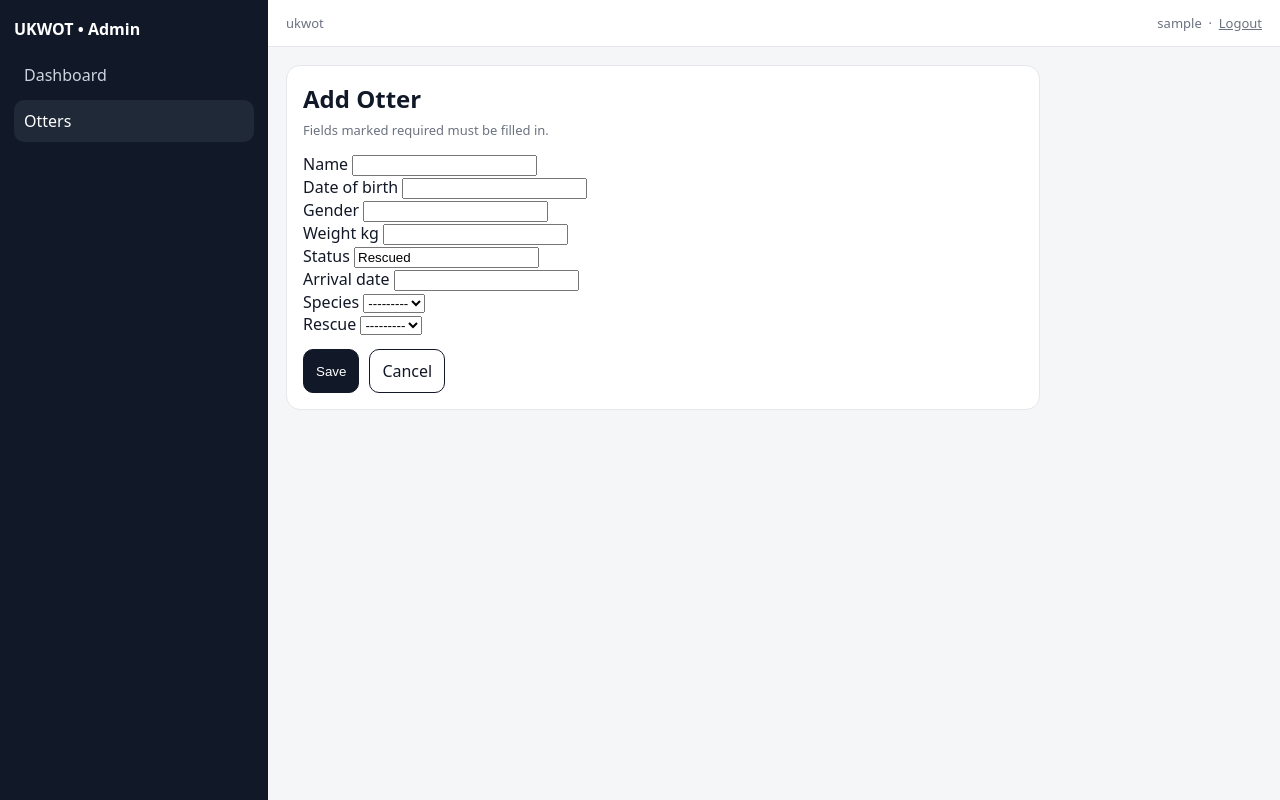
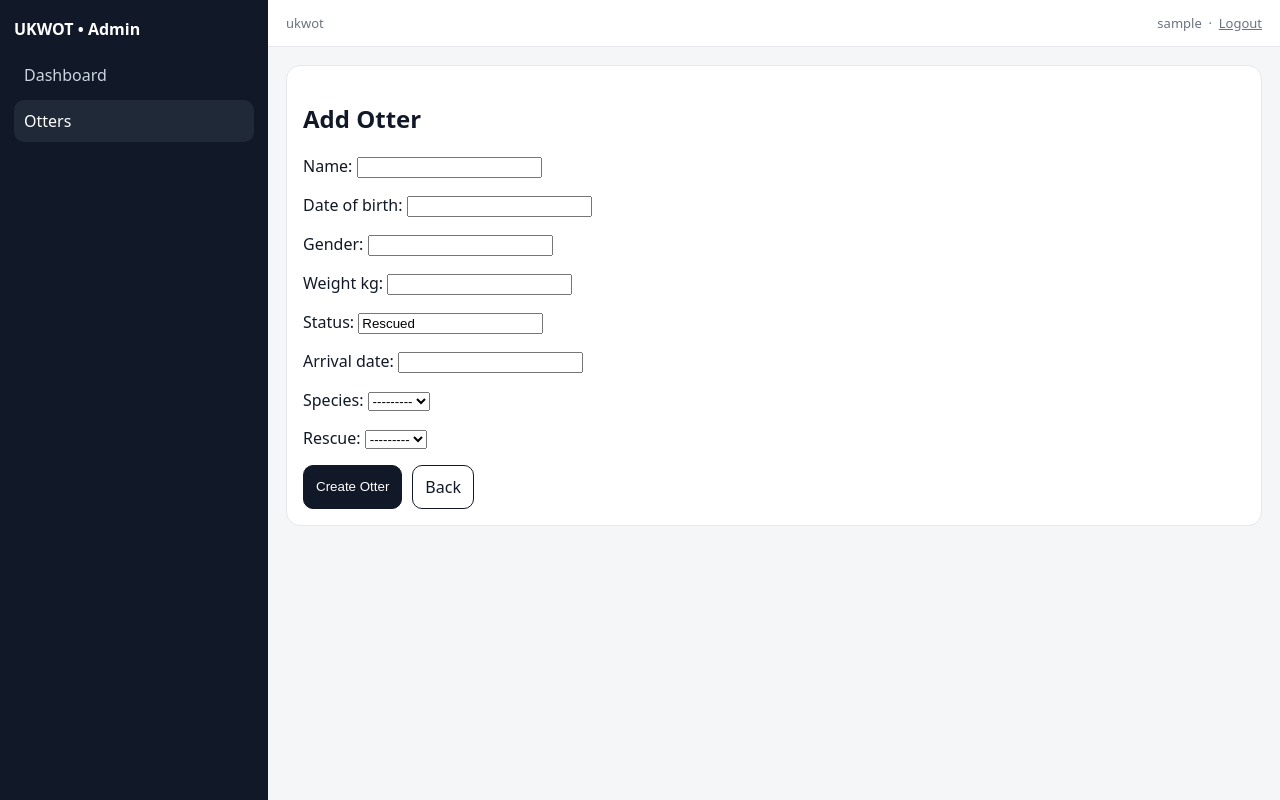
Before and after one commit to jddrtn/ukwot-app, a Django app: page /otters/new/ in a window 1280 px wide. Run offline with Django 5.2, Linux system fonts and the light colour scheme; the visitor is signed in with stand-in values (Sample User, id 1); data that the repository does not hold is empty.

Commit message:
Added a back button to otter form

```diff
--- a/ukwot/templates/dashboard/base.html
+++ b/ukwot/templates/dashboard/base.html
@@ -132,17 +132,20 @@
     <aside class="sidebar">
       <div class="brand">UKWOT • Admin</div>
 
-      <!-- Navigation links: active_page is passed from each view -->
+<!-- Sidebar navigation -->
 <nav class="nav">
+  <!-- Dashboard link -->
   <a href="{% url 'dashboard_home' %}"
      class="{% if active_page == 'home' %}active{% endif %}">
     Dashboard
   </a>
 
+  <!-- Otters link -->
   <a href="{% url 'otter_list' %}"
      class="{% if active_page == 'otters' %}active{% endif %}">
     Otters
   </a>
+</nav>
 
         {# Add more links later (Species, Rescue Cases) #}
         {# <a href="{% url 'species_list' %}" class="{% if active_page == 'species' %}active{% endif %}">Species</a> #}
--- a/ukwot/templates/otters/otter_form.html
+++ b/ukwot/templates/otters/otter_form.html
@@ -1,30 +1,43 @@
 {% extends "dashboard/base.html" %}
-{% block title %}{% if mode == "create" %}Add Otter{% else %}Edit Otter{% endif %}{% endblock %}
+{% block title %}Otter{% endblock %}
+
 {% block content %}
-  <div class="card" style="max-width:720px;">
-    <h2 style="margin:0 0 6px;">
-      {% if mode == "create" %}Add Otter{% else %}Edit Otter{% endif %}
+<div class="card">
+
+  <!-- Page title changes depending on create or edit mode -->
+  <h2>
+    {% if mode == "create" %}
+      Add Otter
+    {% else %}
+      Edit Otter
+    {% endif %}
   </h2>
-    <p class="muted" style="margin:0 0 14px;">Fields marked required must be filled in.</p>
 
+  <!-- Otter form -->
   <form method="post">
     {% csrf_token %}
-      {{ form.non_field_errors }}
 
-      {% for field in form %}
-        <div class="field">
-          <label>{{ field.label }}</label>
-          {{ field }}
-          {% if field.errors %}
-            <div class="muted">{{ field.errors|striptags }}</div>
+    {{ form.as_p }}
+
+    <div style="margin-top:16px; display:flex; gap:10px;">
+
+      <!-- Submit button (Create or Save depending on mode) -->
+      <button class="btn" type="submit">
+        {% if mode == "create" %}
+          Create Otter
+        {% else %}
+          Save Changes
         {% endif %}
+      </button>
+
+      <!-- Back button returns to otter list without submitting form -->
+      <a class="btn secondary" href="{% url 'otter_list' %}">
+        Back
+      </a>
+
     </div>
-      {% endfor %}
 
-      <div style="display:flex;gap:10px;margin-top:14px;">
-        <button class="btn" type="submit">Save</button>
-        <a class="btn secondary" href="{% url 'otter_list' %}">Cancel</a>
-      </div>
   </form>
+
 </div>
 {% endblock %}
--- a/ukwot/views.py
+++ b/ukwot/views.py
@@ -81,9 +81,11 @@ class OtterUpdateView(LoginRequiredMixin, UpdateView):
     success_url = reverse_lazy("otter_list")
 
     def get_context_data(self, **kwargs):
+        """
+        Keep the sidebar highlight consistent while inside otter create/edit/delete pages.
+        """
         ctx = super().get_context_data(**kwargs)
         ctx["active_page"] = "otters"
-        ctx["mode"] = "edit"
         return ctx
 
 
```
Lines whose indentation alone changed are shown as unchanged.
